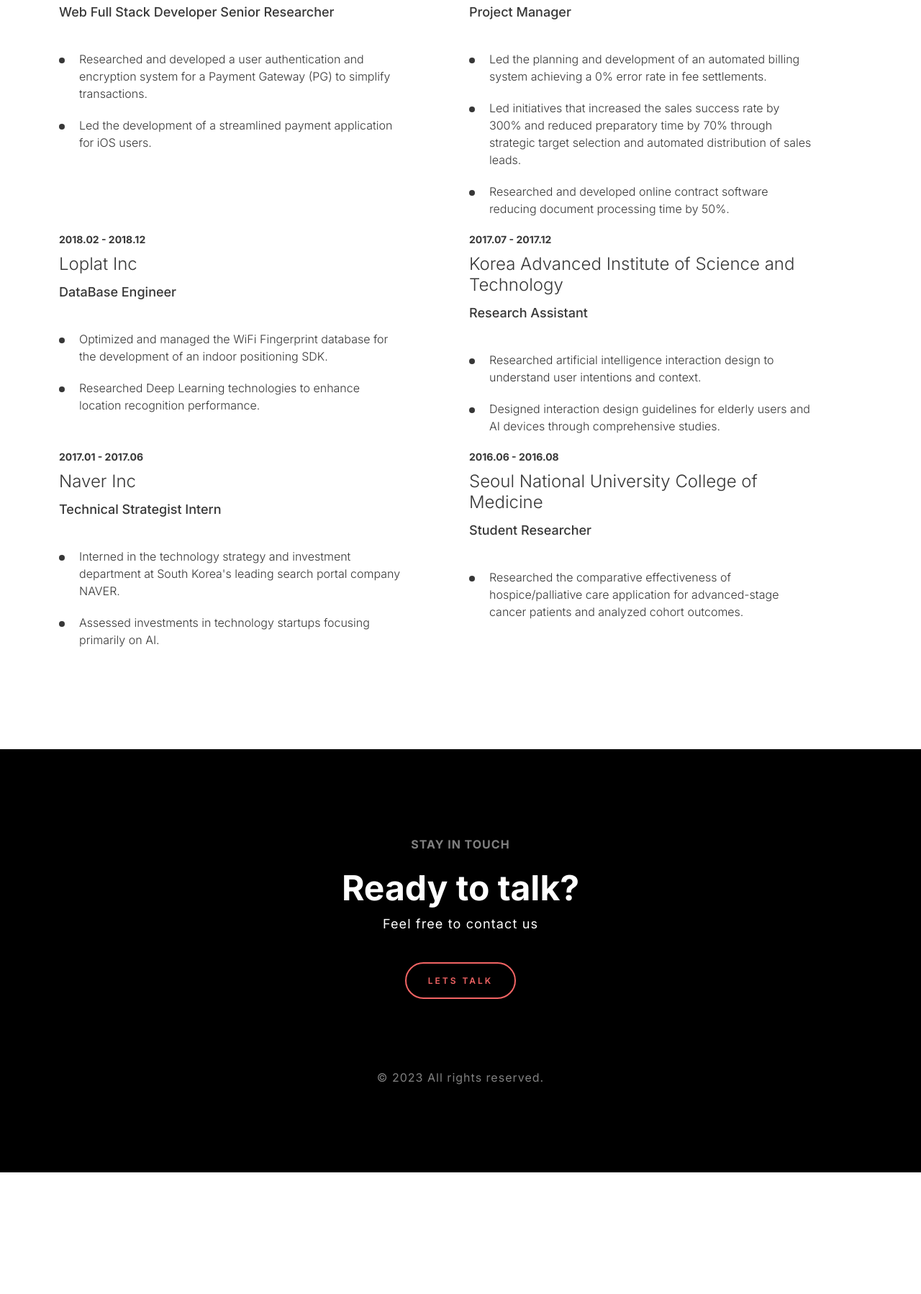
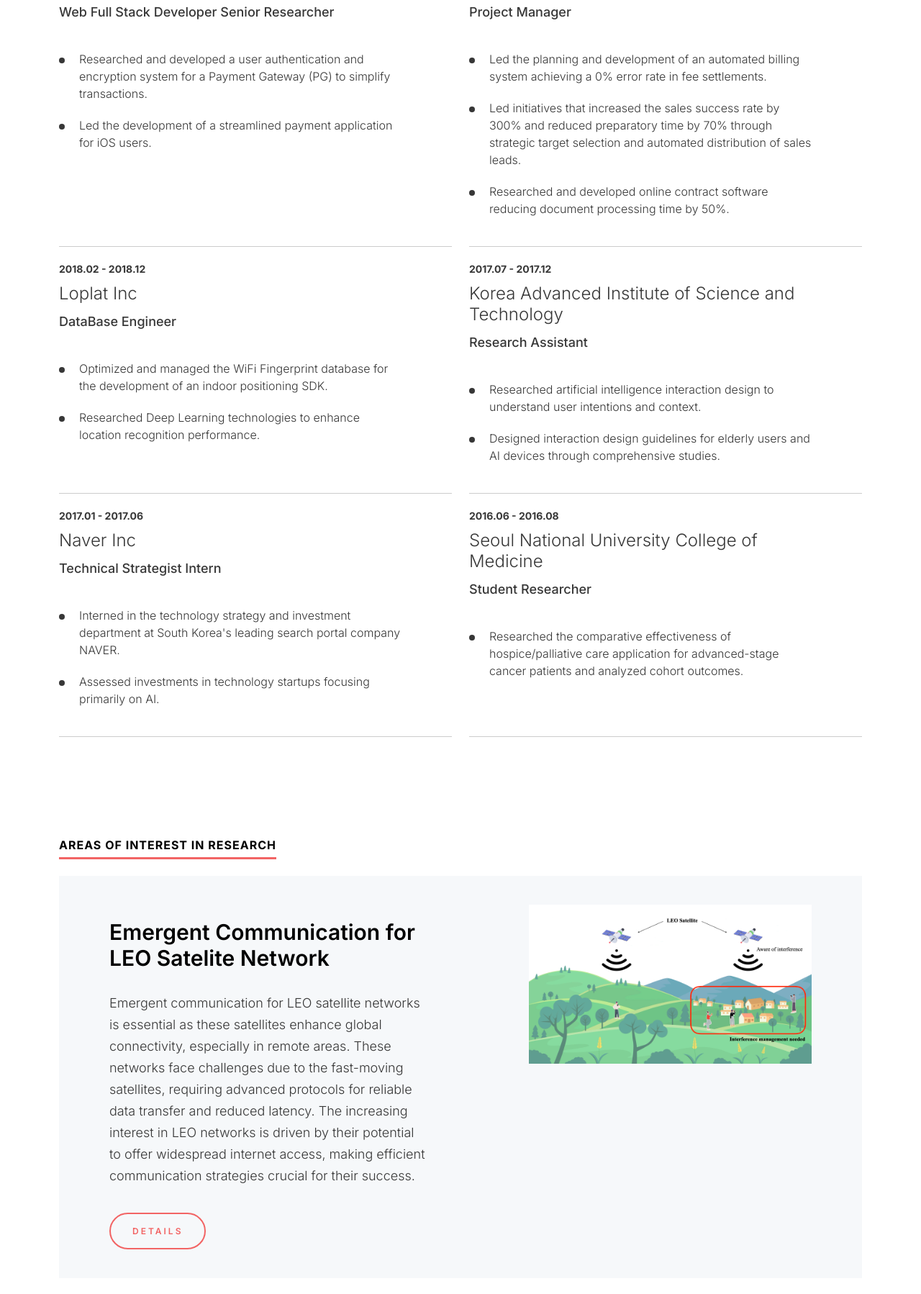
Before and after one commit to devTabasco/devTabasco.github.io, a plain HTML site: page index.html in a window 1280 px wide. Shown: the part 1622-3420 px from the top of the page at 72% size. Before the commit the page ends 3251 px from the top, so only its background shows below. Drawn offline with nearby package versions, Linux system fonts and the light colour scheme.

Commit message:
Add files via upload

```diff
--- a/assets/css/main.css
+++ b/assets/css/main.css
@@ -93,7 +93,7 @@ span.ds-department{ color: #373737; font-weight: 500; font-size: 18px; padding-b
   6. >>> Work Style
 ----------------------------------------------------------------*/
 .ds-work-section{ padding-bottom: 80px; }
-.ds-work-list{ padding-left: 70px; padding-top:40px; padding-right: 70px; background-color:#F6F8FA; margin-bottom: 40px; }
+.ds-work-list{ padding-left: 70px; padding-top:40px; padding-right: 70px; padding-bottom:40px; background-color:#F6F8FA; margin-bottom: 40px; }
 .ds-work-list section{ padding-top: 20px; padding-right: 120px; }
 .ds-work-tilte{ color: #000; font-size: 30px; line-height: 36px; font-weight: 600; margin-bottom: 30px; }
 .ds-work-list p{ font-weight: 300; font-size: 18px; line-height: 30px; }
@@ -178,3 +178,21 @@ video{
 .video{
 	text-align: center;
 }
+
+.ds-experience-list {
+	display: flex;
+	flex-wrap: wrap;
+  }
+
+  .ds-experience-item {
+	border-bottom: 1px solid #ccc;
+	padding-bottom: 20px;
+	margin-bottom: 20px;
+	flex: 1;
+	display: flex;
+	flex-direction: column;
+  }
+
+  .ds-experience-flex {
+	display: flex;
+  }
--- a/index.html
+++ b/index.html
@@ -133,8 +133,8 @@
         <h2 class="ds-heading">Work Experience</h2>
         <div class="row ds-experience-list">
           <!-- Wiezon Inc -->
-          <div class="col-12 col-sm-12 col-md-6 col-lg-6 col-xl-6 col-xxl-6">
-            <section>
+          <div class="col-12 col-sm-12 col-md-6 col-lg-6 col-xl-6 col-xxl-6 ds-experience-flex">
+            <section class="ds-experience-item">
               <span class="ds-year">2023.02 - 2023.09</span>
               <h3 class="ds-officename">Wiezon Inc</h3>
               <span class="ds-department">Web Full Stack Developer Senior Researcher</span>
@@ -145,8 +145,8 @@
             </section>
           </div>
           <!-- TableManager Inc -->
-          <div class="col-12 col-sm-12 col-md-6 col-lg-6 col-xl-6 col-xxl-6">
-            <section>
+          <div class="col-12 col-sm-12 col-md-6 col-lg-6 col-xl-6 col-xxl-6 ds-experience-flex">
+            <section class="ds-experience-item">
               <span class="ds-year">2019.01 - 2020.02</span>
               <h3 class="ds-officename">TableManager Inc</h3>
               <span class="ds-department">Project Manager</span>
@@ -158,8 +158,8 @@
             </section>
           </div>
           <!-- Loplat Inc -->
-          <div class="col-12 col-sm-12 col-md-6 col-lg-6 col-xl-6 col-xxl-6">
-            <section>
+          <div class="col-12 col-sm-12 col-md-6 col-lg-6 col-xl-6 col-xxl-6 ds-experience-flex">
+            <section class="ds-experience-item">
               <span class="ds-year">2018.02 - 2018.12</span>
               <h3 class="ds-officename">Loplat Inc</h3>
               <span class="ds-department">DataBase Engineer</span>
@@ -170,8 +170,8 @@
             </section>
           </div>
           <!-- Korea Advanced Institute of Science and Technology -->
-          <div class="col-12 col-sm-12 col-md-6 col-lg-6 col-xl-6 col-xxl-6">
-            <section>
+          <div class="col-12 col-sm-12 col-md-6 col-lg-6 col-xl-6 col-xxl-6 ds-experience-flex">
+            <section class="ds-experience-item">
               <span class="ds-year">2017.07 - 2017.12</span>
               <h3 class="ds-officename">Korea Advanced Institute of Science and Technology</h3>
               <span class="ds-department">Research Assistant</span>
@@ -182,8 +182,8 @@
             </section>
           </div>
           <!-- Naver Inc -->
-          <div class="col-12 col-sm-12 col-md-6 col-lg-6 col-xl-6 col-xxl-6">
-            <section>
+          <div class="col-12 col-sm-12 col-md-6 col-lg-6 col-xl-6 col-xxl-6 ds-experience-flex">
+            <section class="ds-experience-item">
               <span class="ds-year">2017.01 - 2017.06</span>
               <h3 class="ds-officename">Naver Inc</h3>
               <span class="ds-department">Technical Strategist Intern</span>
@@ -194,8 +194,8 @@
             </section>
           </div>
           <!-- Seoul National University -->
-          <div class="col-12 col-sm-12 col-md-6 col-lg-6 col-xl-6 col-xxl-6">
-            <section>
+          <div class="col-12 col-sm-12 col-md-6 col-lg-6 col-xl-6 col-xxl-6 ds-experience-flex">
+            <section class="ds-experience-item">
               <span class="ds-year">2016.06 - 2016.08</span>
               <h3 class="ds-officename">Seoul National University College of Medicine</h3>
               <span class="ds-department">Student Researcher</span>
@@ -209,30 +209,30 @@
     </div>
     <!-- Experience -->
 
-    <!--  Work -->
-   <!-- <div class="ds-work-section">
-     <div class="container">
-          <h2 class="ds-heading">Latest works</h2>
-          <div class="ds-work-list-section"> -->
+    <!--  Research Area -->
+    <div class="ds-work-section">
+      <div class="container">
+          <h2 class="ds-heading">Areas of Interest in Research</h2>
+          <div class="ds-work-list-section">
 
             <!-- first project -->
-            <!-- <div class="ds-work-list">
+            <div class="ds-work-list">
               <div class="row">
                   <div class="col-12 col-sm-12 col-md-7 col-lg-7 col-xl-7 col-xxl-7">
-                      <section> -->
-                          <!-- <h3 class="ds-work-tilte">Mobile Invitation Creating Platform</h3>
-                          <p>I have developed a platform for creating mobile invitations that can be used for various events such as weddings, birthday parties, and home parties. Users can select a desired template and write the relevant information to create a unique invitation URL. The invitation can be previewed using an iframe, and users can also receive congratulatory money through the mobile payment service, KakaoPay.</p>
-                          <a href="bonheur-details.html" class="ds-button">Details</a> -->
-                      <!-- </section> -->
-                  <!-- </div> -->
-                  <!-- <div class="col-12 col-sm-12 col-md-5 col-lg-5 col-xl-5 col-xxl-5"> -->
-                      <!-- <figure><img src="assets/images/work-1.jpg"></figure> -->
-                  <!-- </div> -->
-              <!-- </div> -->
-            <!-- </div> -->
+                      <section>
+                          <h3 class="ds-work-tilte">Emergent Communication for LEO Satelite Network</h3>
+                          <p>Emergent communication for LEO satellite networks is essential as these satellites enhance global connectivity, especially in remote areas. These networks face challenges due to the fast-moving satellites, requiring advanced protocols for reliable data transfer and reduced latency. The increasing interest in LEO networks is driven by their potential to offer widespread internet access, making efficient communication strategies crucial for their success.</p>
+                          <a href="research-details-1.html" class="ds-button">Details</a>
+                      </section>
+                  </div>
+                  <div class="col-12 col-sm-12 col-md-5 col-lg-5 col-xl-5 col-xxl-5">
+                      <figure><img src="assets/images/research-details-image-1.jpeg"></figure>
+                  </div>
+              </div>
+            </div>
 
             <!-- second project -->
-            <!--div class="ds-work-list">
+            <!-- <div class="ds-work-list">
               <div class="row">
                   <div class="col-12 col-sm-12 col-md-7 col-lg-7 col-xl-7 col-xxl-7">
                       <section>
@@ -245,10 +245,68 @@
                       <figure><img src="assets/images/work-2.jpg"></figure>
                   </div>
               </div>
-            </div-->
+            </div> -->
 
             <!-- third project -->
-            <!--div class="ds-work-list">
+            <!-- <div class="ds-work-list">
+              <div class="row">
+                  <div class="col-12 col-sm-12 col-md-7 col-lg-7 col-xl-7 col-xxl-7">
+                      <section>
+                          <h3 class="ds-work-tilte">Cute cookies app</h3>
+                          <p>Lorem ipsum dolor sit amet, consectetur adipiscing elit. Duis quis sem maximus, ornare metus ut, congue enim. Sed fermentum nulla tellus, quis efficitur mauris tristique efficitur. Aliquam rhoncus sem sed ullamcorper venenatis. Aenean malesuada eu orci non sodales. </p>
+                          <a href="works-setails.html" class="ds-button">Details</a>
+                      </section>
+                  </div>
+                  <div class="col-12 col-sm-12 col-md-5 col-lg-5 col-xl-5 col-xxl-5">
+                        <figure><img src="assets/images/work-3.jpg"></figure>
+                  </div>
+              </div>
+            </div> -->
+          </div>
+      </div>
+    </div>
+    <!--  Work -->
+
+    <!--  Work -->
+   <!-- <div class="ds-work-section"> -->
+     <!-- <div class="container"> -->
+          <!-- <h2 class="ds-heading">Latest works</h2> -->
+          <!-- <div class="ds-work-list-section"> -->
+
+            <!-- first project -->
+            <!-- <div class="ds-work-list">
+              <div class="row">
+                  <div class="col-12 col-sm-12 col-md-7 col-lg-7 col-xl-7 col-xxl-7">
+                      <section>
+                          <h3 class="ds-work-tilte">Mobile Invitation Creating Platform</h3>
+                          <p>I have developed a platform for creating mobile invitations that can be used for various events such as weddings, birthday parties, and home parties. Users can select a desired template and write the relevant information to create a unique invitation URL. The invitation can be previewed using an iframe, and users can also receive congratulatory money through the mobile payment service, KakaoPay.</p>
+                          <a href="bonheur-details.html" class="ds-button">Details</a>
+                      </section>
+                  </div>
+                  <div class="col-12 col-sm-12 col-md-5 col-lg-5 col-xl-5 col-xxl-5">
+                      <figure><img src="assets/images/work-1.jpg"></figure>
+                  </div>
+              </div>
+            </div> -->
+
+            <!-- second project -->
+            <!-- <div class="ds-work-list">
+              <div class="row">
+                  <div class="col-12 col-sm-12 col-md-7 col-lg-7 col-xl-7 col-xxl-7">
+                      <section>
+                          <h3 class="ds-work-tilte">Hello mobile app</h3>
+                          <p>Lorem ipsum dolor sit amet, consectetur adipiscing elit. Duis quis sem maximus, ornare metus ut, congue enim. Sed fermentum nulla tellus, quis efficitur mauris tristique efficitur. Aliquam rhoncus sem sed ullamcorper venenatis. Aenean malesuada eu orci non sodales. </p>
+                          <a href="works-setails.html" class="ds-button">Details</a>
+                      </section>
+                  </div>
+                  <div class="col-12 col-sm-12 col-md-5 col-lg-5 col-xl-5 col-xxl-5">
+                      <figure><img src="assets/images/work-2.jpg"></figure>
+                  </div>
+              </div>
+            </div> -->
+
+            <!-- third project -->
+            <!-- <div class="ds-work-list">
               <div class="row">
                   <div class="col-12 col-sm-12 col-md-7 col-lg-7 col-xl-7 col-xxl-7">
                       <section>
@@ -261,7 +319,7 @@
                        <figure><img src="assets/images/work-3.jpg"></figure>
                   </div>
               </div>
-            </div-->
+            </div> -->
           <!-- </div> -->
      <!-- </div> -->
    <!-- </div> -->
```
Also changed, not shown: research-details-1.html (added, +149 -0 lines), assets/images/research-details-image-1.jpeg (added).
